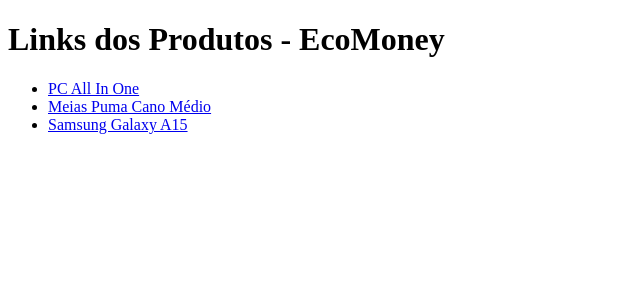
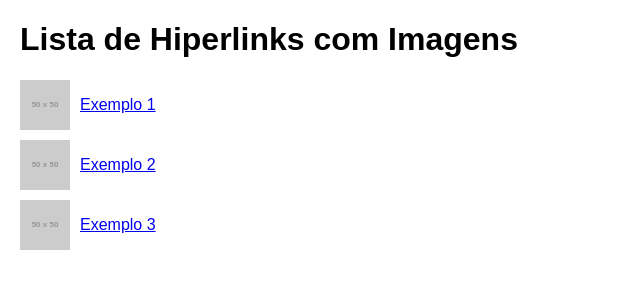
Before and after one commit to EcoMooney/Ecomoney, a plain HTML site: page Index.html in a window 1280 px wide. Shown: the whole page, without its empty margins (0-640 px from the left). Drawn offline with Linux system fonts and the light colour scheme; placeholder pictures from the web are drawn by us.

Commit message:
Update Index.html

```diff
--- a/Index.html
+++ b/Index.html
@@ -3,14 +3,44 @@
 <head>
     <meta charset="UTF-8">
     <meta name="viewport" content="width=device-width, initial-scale=1.0">
-    <title>Lista de Links</title>
+    <title>Lista de Hiperlinks com Imagens</title>
+    <style>
+        body {
+            font-family: Arial, sans-serif;
+            margin: 20px;
+        }
+        .link-item {
+            display: flex;
+            align-items: center;
+            margin-bottom: 10px;
+        }
+        .link-item img {
+            width: 50px; /* Ajuste o tamanho da imagem conforme necessário */
+            height: auto;
+            margin-right: 10px;
+        }
+    </style>
 </head>
 <body>
-    <h1>Links dos Produtos - EcoMoney</h1>
-    <ul>
-        <li><a href="https://produto.mercadolivre.com.br/MLB-3243411390-computador-completo-all-in-one-i5-8gb-hd-500gb-tela-215-_JM#polycard_client=recommendations_home_navigation-recommendations&reco_backend=machinalis-homes-univb-equivalent-offer&reco_client=home_navigation-recommendations&reco_item_pos=0&reco_backend_type=function&reco_id=83beb7bc-97ea-45c3-bd92-8dfdc7e1df7f&c_id=/home/navigation-recommendations/element&c_uid=120377e4-e42b-4a18-bab5-6dceb424aee5">PC All In One</a></li>
-        <li><a href="https://produto.mercadolivre.com.br/MLB-3239976866-kit-6-pares-meias-puma-cano-medio-masculino-adulto-original-_JM#polycard_client=homes-korribanSearchPromotions&position=30&search_layout=grid&type=item&tracking_id=b6e27021-64a1-4701-ad96-439f4354b6ed&c_id=/home/promotions-recommendations/element&c_uid=72646e52-725c-4dd0-b8bd-a939dfcc50af">Meias Puma Cano Médio</a></li>
-        <li><a href="https://www.mercadolivre.com.br/samsung-galaxy-a15-dual-sim-5g-256gb-azul-escuro-8gb-ram/p/MLB34103802?pdp_filters=deal%3AMLB779362-1#polycard_client=homes-korribanSearchPromotions&wid=MLB3865328407&sid=search&searchVariation=MLB34103802&position=1&search_layout=grid&type=product&tracking_id=b6e27021-64a1-4701-ad96-439f4354b6ed&c_id=/home/promotions-recommendations/element&c_uid=bce6f4d9-16c8-4ab9-acf7-0fd6097fd1eb">Samsung Galaxy A15</a></li>
-    </ul>
+
+<h1>Lista de Hiperlinks com Imagens</h1>
+
+<div class="link-item">
+    <img src="https://via.placeholder.com/50" alt="Descrição da imagem 1">
+    <a href="https://www.exemplo1.com" target="_blank">Exemplo 1</a>
+</div>
+
+<div class="link-item">
+    <img src="https://via.placeholder.com/50" alt="Descrição da imagem 2">
+    <a href="https://www.exemplo2.com" target="_blank">Exemplo 2</a>
+</div>
+
+<div class="link-item">
+    <img src="https://via.placeholder.com/50" alt="Descrição da imagem 3">
+    <a href="https://www.exemplo3.com" target="_blank">Exemplo 3</a>
+</div>
+
+<!-- Adicione mais links conforme necessário -->
+
 </body>
 </html>
```
